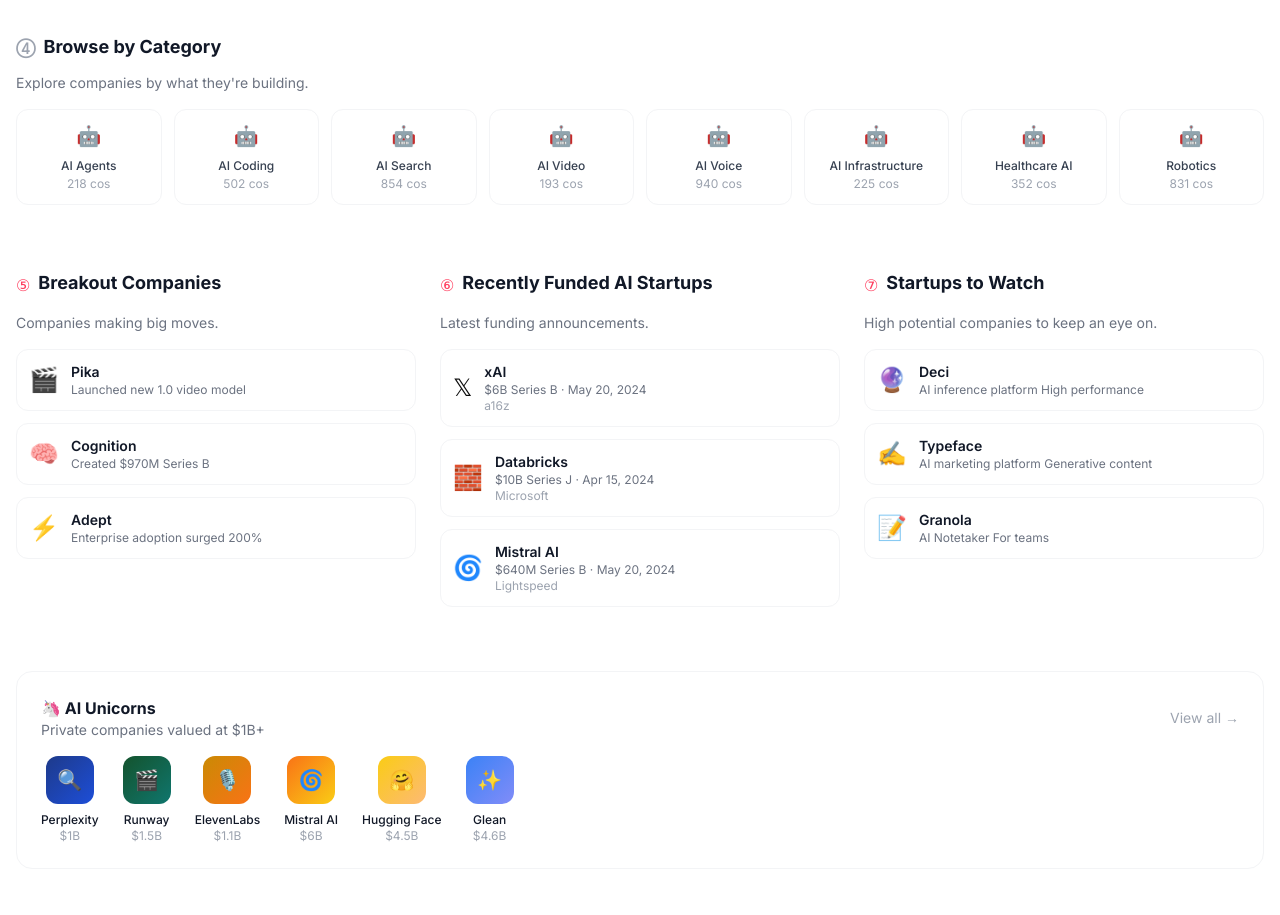
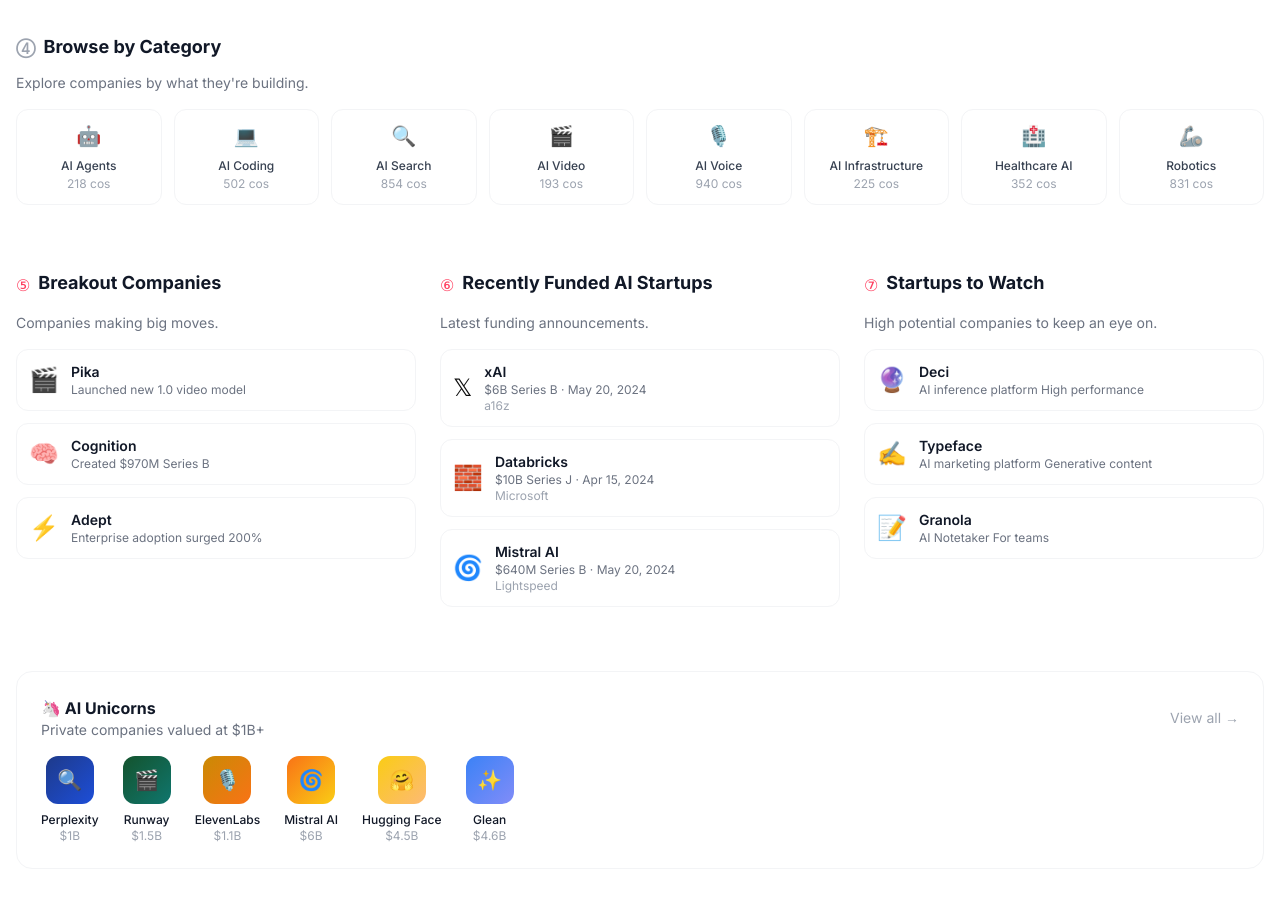
Before and after one commit to eshachaudhari416-ship-it/graphone, a Next.js app: page / in a window 1280 px wide. Shown: the part 1500-2415 px from the top of the page. Built offline with nearby package versions, Linux system fonts and the light colour scheme.

Commit message:
fix category icons

```diff
--- a/src/app/page.tsx
+++ b/src/app/page.tsx
@@ -235,7 +235,7 @@
         <div className="grid grid-cols-3 md:grid-cols-8 gap-3">
           {categories.map((cat) => (
             <div key={cat} className="flex flex-col items-center text-center p-3 bg-white border border-gray-100 rounded-xl hover:border-[#FF3B5C] hover:shadow-sm transition-all cursor-pointer">
-              <span className="text-xl mb-2">🤖</span>
+              <span className="text-xl mb-2">{["🤖", "💻", "🔍", "🎬", "🎙️", "🏗️", "🏥", "🦾"][categories.indexOf(cat)]}</span>
               <p className="text-xs font-medium text-gray-700">{cat}</p>
               <p className="text-xs text-gray-400 mt-0.5">{Math.floor(Math.random() * 900 + 100)} cos</p>
             </div>
```
